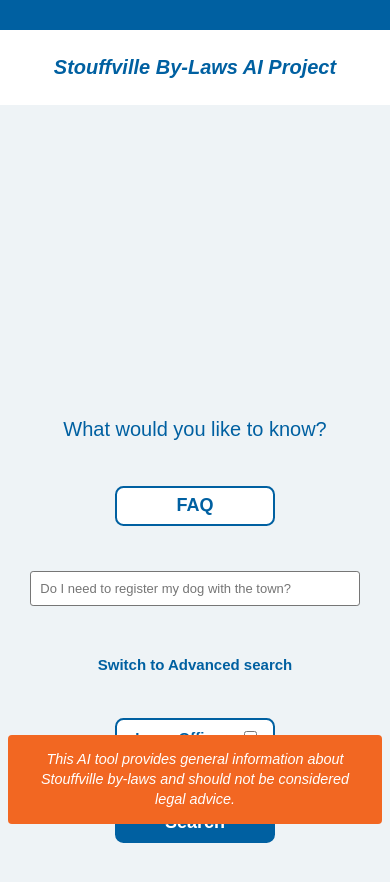
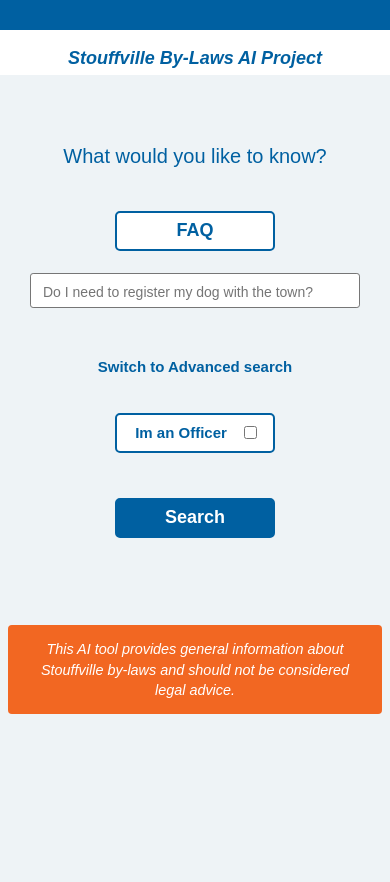
Before and after one commit to Cadence-GitHub/Stouffville-By-laws-AI, a Next.js app in the folder frontend/: page / in a window 390 px wide. Shown: the top 882 px of the page. After the commit the page ends 844 px from the top, so only its background shows below. Built offline with nearby package versions, Linux system fonts and the light colour scheme.

Commit message:
Refactored CSS redundant CSS classes

```diff
--- a/frontend/src/app/page.js
+++ b/frontend/src/app/page.js
@@ -8,22 +8,11 @@
 
   return (
     <div className="contentContainer">
-      <div className="centerItems">
-
-        {/* I wanted a 45px gap between the p and button, hence the hardcoded margins */}
-        <p style={{fontWeight: "500", color: "#0060A1", marginBottom: 22.5}}>
-          What would you like to know?
-        </p>
-
+      <div>
+        <p>What would you like to know?</p>
         {/* TODO: Button routes to a FAQ page */}
-        <div style={{margin: 22.5}}>
-          <button onClick={() => router.push('/faq-page')} className="buttonRoute">
-            FAQ
-          </button>
-        </div>
-
+        <button className="buttonRoute" onClick={() => router.push('/faq-page')}>FAQ</button>
         <DynamicFormTemplate/>
-
       </div>
     </div>
   );
--- a/frontend/src/components/CustomTextArea/CustomTextArea.module.css
+++ b/frontend/src/components/CustomTextArea/CustomTextArea.module.css
@@ -1,19 +1,23 @@
 .textareaInput{
     font-family: 'Poppins', sans-serif;
-    font-size: clamp(13px, 5vw, 13px);
+    font-size: clamp(14px, 1.2vw, 16px);
+
+    width: 330px;
+    height: 35px;
+    border-radius: 0.3vw;
+
+    padding: 10px 12px;
+    margin-bottom: 22.5px;
+    line-height: 1.2;
+    box-sizing: border-box;
     resize: none;
-    height: 35px;
-    width: 330px;
-    border-radius: 0.3vw;
     overflow: hidden;
-    /* T R B L */
-    padding: 1.1vh;
-    line-height: 1.8vh;
-    box-sizing: border-box;
+
+    text-align: left;
+    vertical-align: middle;
 }
 
 .inputWrapper {
-    position: inherit;
     width: 100%;
     height: 35px;
     margin-bottom: 50px;
--- a/frontend/src/components/DynamicFormTemplate/index.js
+++ b/frontend/src/components/DynamicFormTemplate/index.js
@@ -46,27 +46,23 @@
 
 
     return (
-        <div style={{margin: 22.5}}>
+        <div>
             <form onSubmit={handleSubmit}>
 
                 {!useAdvancedForm ? (<SimpleForm placeholder={MyPlaceHolders()} />) : (<AdvancedForm placeholder={MyPlaceHolders()}/>)}
 
                 <div>
-                    <p
-                        className="clickable-text"
-                        style={{fontSize: "15px", color: "#0060A1", fontWeight: "550", margin: 22.5}}
-                        onClick={handleSwitch}>
-                            {useFormLabel}
+                    <p className="clickable-text" onClick={handleSwitch} style={{fontSize: "15px", fontWeight: "550"}}>
+                        {useFormLabel}
                     </p>
 
                     {/* This element is a flag that changes the output that tailored to law enforcement officer language*/}
-                    <button type="button" style={{margin: 22.5}} className="buttonState" onClick={HandleClick}>
+                    <button type="button" className="buttonState" onClick={HandleClick}>
                         Im an Officer
-
                         <input name="officerFlag" type="checkbox" className="custom-checkbox" checked={isOfficerFlag} readOnly />
                     </button>
 
-                    <button type="submit" style={{margin: 22.5}} className="buttonSubmit">Search</button>
+                    <button type="submit" className="buttonSubmit">Search</button>
                 </div>
             </form>
         </div>
@@ -88,7 +84,7 @@
     return (
         <div className="form">
             <CustomInput displayValue={"Category"}/>
-            <CustomInput displayValue={"Keywords"}/>
+            <CustomInput displayValue={"Keywords (separated by \',\')"}/>
             <CustomTextArea placeholder={placeholder}/>
         </div>
     );
--- a/frontend/src/components/Footer/Footer.module.css
+++ b/frontend/src/components/Footer/Footer.module.css
@@ -1,20 +1,22 @@
+.footerWrapper {
+  display: flex;
+  width: 100vw;
+  justify-content: center;
+  align-items: center;
+  text-align: center;
+}
+
 .footer {
   color: white;
   font-weight: 400;
   font-style: italic;
 
   display: flex;
-    justify-content: center;
-    align-items: center;
-    text-align: center;
 
-    position: fixed;
-    bottom: 20px;
-
-    width: 85vw;
-    max-width: 85vw; /* ensure wrapping is respected */
-
-    padding: 1em 1.5em; /* dynamic spacing instead of height */
+  max-width: 85vw;
+  padding: 1em 1.5em;
+  margin-top: 15px;
+  margin-bottom: 15px;
 
   border-radius: 1vw;
   border-width: 2px;
--- a/frontend/src/components/Footer/index.js
+++ b/frontend/src/components/Footer/index.js
@@ -2,14 +2,13 @@
 
 const Footer = () => {
     return (
-        <div className="centerHorizontal">
+        <div className={styles.footerWrapper}>
             <div className={styles.footer}>
                 <div>
                     This AI tool provides general information about Stouffville by-laws and should not be considered legal advice.
                 </div>
             </div>
         </div>
-
     );
 }
 
--- a/frontend/src/components/Header/Header.module.css
+++ b/frontend/src/components/Header/Header.module.css
@@ -1,5 +1,7 @@
 .header {
     background-color: #FFFFFF;
+    text-align: center;
+    align-items: center;
     width: 100vw;
     height: 75px;
 }
--- a/frontend/src/components/Header/index.js
+++ b/frontend/src/components/Header/index.js
@@ -8,13 +8,9 @@
     const router = useRouter();
 
     return (
-        <div>
+        <div className={styles.header}>
             <div className={styles.headerTrim}/>
-            <div className={styles.header}>
-                <div className="centerItems">
-                    <h3 className="clickable-text" onClick={() => router.push('/')}>Stouffville By-Laws AI Project</h3>
-                </div>
-            </div>
+            <h3 className="clickable-text" onClick={() => router.push('/')}>Stouffville By-Laws AI Project</h3>
         </div>
     );
 }
--- a/frontend/src/styles/globals.css
+++ b/frontend/src/styles/globals.css
@@ -1,11 +1,14 @@
 h3 {
-  font-size: clamp(15px, 20px, 25px);
+  font-size: clamp(15px, 18px, 20px);
   font-weight: 600;
   font-style: italic;
 }
 
 p {
   font-size: clamp(15px, 20px, 25px);
+  font-weight: 500;
+  color: #0060A1;
+  margin-bottom: 22.5;
 }
 
 body {
@@ -14,35 +17,20 @@
   margin: 0;
   padding: 0;
   height: 100vh;
+  width: 100vw;
 }
 
 .contentContainer {
-  position: relative;
-  border-color: #444444;
-  border-width: thin;
-  top: 200px;
+  display: flex;
+  justify-content: center;
+  text-align: center;
+  flex-direction: column;
+  margin-top: 50px;
+  margin-bottom: 50px;
   width: 100%;
-  height: 80%;
-}
-
-.centerHorizontal {
-  display: flex;
-  width: 100%;
-  justify-content: center;
-}
-
-.centerItems {
-  display: flex;
-  position: relative;
-  width: 100%;
-  height: 100%;
-  text-align: center;
-  justify-content: center;
-  flex-direction: column;
 }
 
 .submitButtonQuery {
-  position: relative;
   top: 3px;
   right: 30px;
   border: none;
@@ -60,12 +48,13 @@
   font-size: clamp(15px, 5vw, 18px); /* Responsive font size */
   font-weight: bold;
   color: #0060A1;
-  border: 0.3vh solid #0060A1; /* Scales border size */
+  border: 2px solid #0060A1;
   background-color: white;
-  border-radius: 1.0vh; /* Scales border radius */
+  border-radius: 5px;
   cursor: pointer;
   width: 130px;
   height: 40px;
+  margin: 22.5px;
 }
 
 .buttonRoute:hover {
@@ -81,12 +70,13 @@
   font-size: clamp(15px, 5vw, 18px); /* Responsive font size */
   font-weight: bold;
   color: #FFFFFF;
-  border: 0.3vh solid #0060A1; /* Scales border size */
+  border: 2px solid #0060A1;
   background-color: #0060A1;
-  border-radius: 1.0vh; /* Scales border radius */
+  border-radius: 5px;
   cursor: pointer;
   width: 130px;
   height: 40px;
+  margin: 22.5px;
 }
 
 .buttonSubmit:hover {
@@ -100,12 +90,13 @@
   justify-content: center;
   gap: 8px;
   padding: 1vh 10vw; /* Scales with screen height and width */
+  margin: 22.5px;
   font-size: clamp(10px, 5vw, 15px); /* Responsive font size */
   font-weight: bold;
   color: #0060A1;
-  border: 0.3vh solid #0060A1; /* Scales border size */
+  border: 2px solid #0060A1; /* Scales border size */
   background-color: white;
-  border-radius: 1.0vh; /* Scales border radius */
+  border-radius: 5px; /* Scales border radius */
   cursor: pointer;
   white-space: nowrap;
   width: 130px;
@@ -150,19 +141,19 @@
   .buttonRoute {
     padding: 2vh 20vw; /* Adjust padding for smaller screens */
     font-size: clamp(15px, 5vw, 18px);
-    border-radius: 1.0vh;
+    /* border-radius: 1.0vh; */
   }
 
   .buttonSubmit {
     padding: 2vh 20vw; /* Adjust padding for smaller screens */
     font-size: clamp(15px, 5vw, 18px);
-    border-radius: 1.0vh;
+    /* border-radius: 1.0vh; */
   }
 
   .buttonState {
     padding: 2vh 20vw; /* Adjust padding for smaller screens */
     font-size: clamp(10px, 5vw, 15px);
-    border-radius: 1.0vh;
+    /* border-radius: 1.0vh; */
   }
 
 }
```
Also changed, not shown: frontend/src/app/chat-page/page.js (+26 -4 lines), frontend/src/app/chat-page/page.module.css (+37 -3 lines), frontend/src/components/CustomTextArea/index.js (indentation only). Lines whose indentation alone changed are shown as unchanged.
